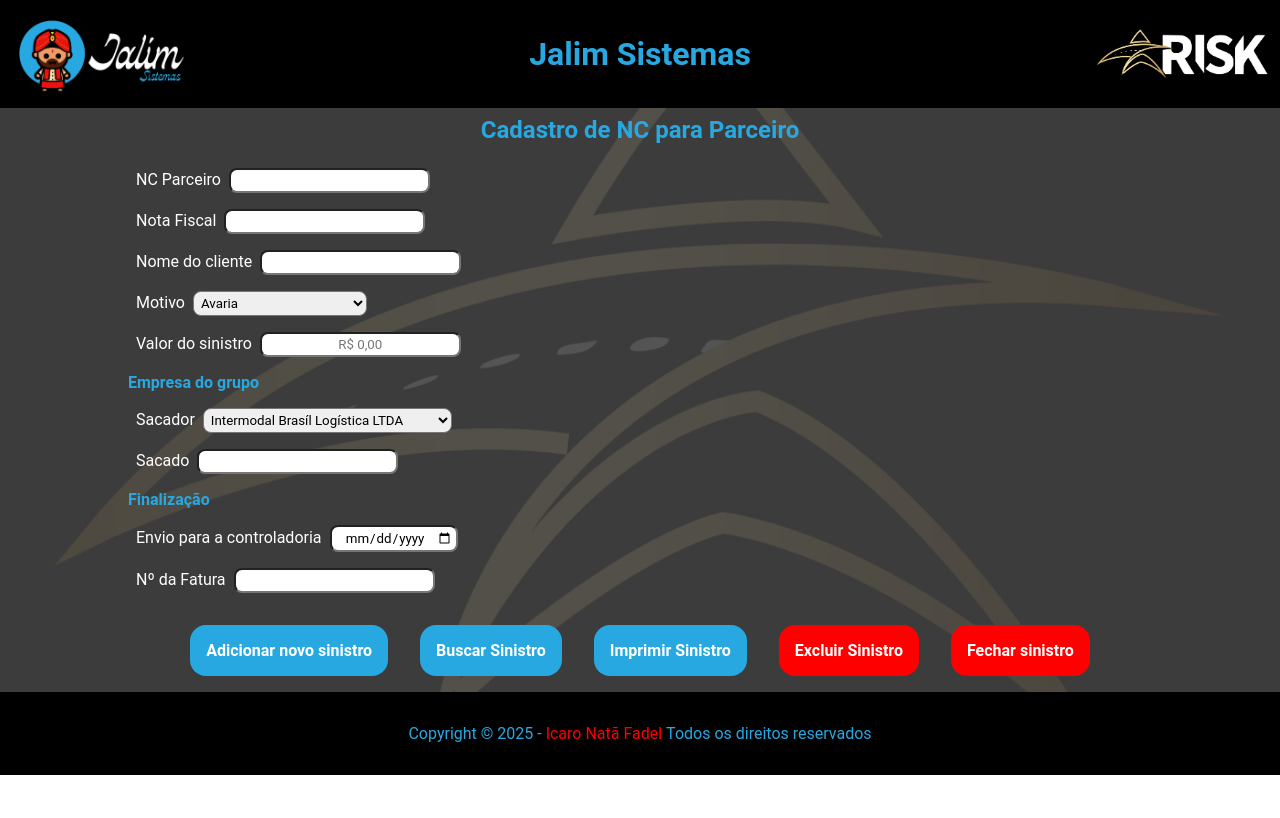
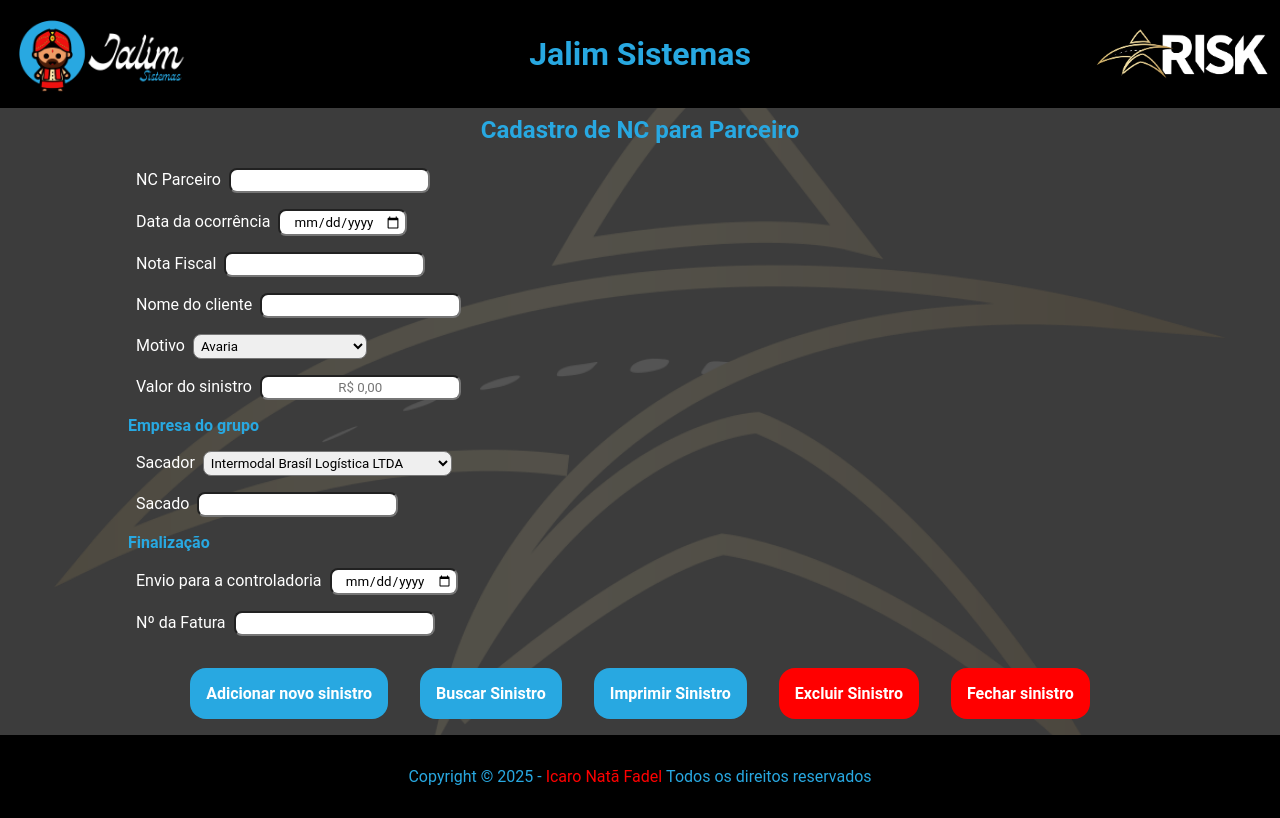
Before and after one commit to icarofadel/Risk_Sinistros, a React (Create React App) app in the folder frontend/: page /NcParceiro in a window 1280 px wide. Built offline with nearby package versions, Linux system fonts and the light colour scheme.

Commit message:
Add: data da ocorrencia em SinistroParceiro

```diff
--- a/frontend/src/components/NcParceiro/index.tsx
+++ b/frontend/src/components/NcParceiro/index.tsx
@@ -15,13 +15,14 @@ import {
   atualizarSinistro,
   excluirSinistro,
   buscarSinistroParceiroPorNF
-} from '../../services/sinistroParceiroService' // ajuste o caminho conforme seu projeto
+} from '../../services/sinistroParceiroService'
 import { BuscarSinistroModal } from '../BuscarSinistroModal'
 
 const NcParceiros = () => {
   const [modalAberto, setModalAberto] = useState(false)
   const [formData, setFormData] = useState({
     ncParceiro: '',
+    dataOcorrencia: '',
     notaFiscal: '',
     nomeCliente: '',
     motivo: 'Avaria',
@@ -89,6 +90,7 @@ const NcParceiros = () => {
   const limparFormulario = () => {
     setFormData({
       ncParceiro: '',
+      dataOcorrencia: '',
       notaFiscal: '',
       nomeCliente: '',
       motivo: 'Avaria',
@@ -108,6 +110,7 @@ const NcParceiros = () => {
   const handleNewSinistro = () => {
     setFormData({
       ncParceiro: '',
+      dataOcorrencia: '',
       notaFiscal: '',
       nomeCliente: '',
       motivo: '',
@@ -122,6 +125,7 @@ const NcParceiros = () => {
   const preencherFormulario = (dados: any) => {
     setFormData({
       ncParceiro: dados.id,
+      dataOcorrencia: dados.dataOcorrencia,
       notaFiscal: dados.notaFiscal,
       nomeCliente: dados.nomeCliente,
       motivo: dados.motivo,
@@ -153,6 +157,16 @@ const NcParceiros = () => {
                 name="ncParceiro"
                 id="ncParceiro"
                 value={formData.ncParceiro}
+                onChange={handleInputChange}
+              />
+            </Row>
+            <Row>
+              <TextLabel htmlFor="dataOcorrencia">Data da ocorrência</TextLabel>
+              <input
+                type="date"
+                name="dataOcorrencia"
+                id="dataOcorrencia"
+                value={formData.dataOcorrencia || ''}
                 onChange={handleInputChange}
               />
             </Row>
@@ -277,7 +291,11 @@ const NcParceiros = () => {
             </Row>
 
             <CampoButtons>
-              <Botao type="button" title="Adicionar novo sinistro" to="/">
+              <Botao
+                type="button"
+                title="Adicionar novo sinistro"
+                onClick={handleNewSinistro}
+              >
                 Adicionar novo sinistro
               </Botao>
 
```
